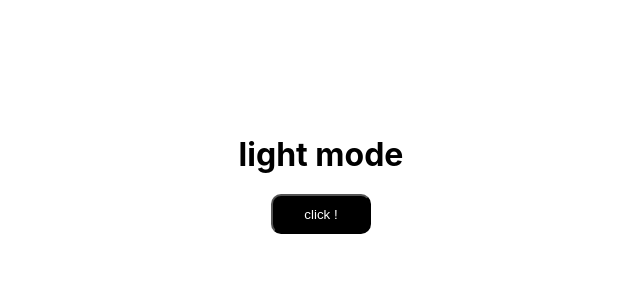
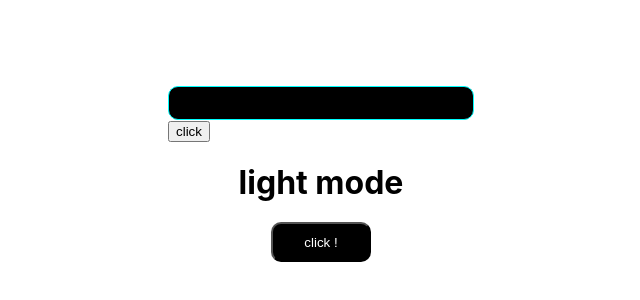
Before and after one commit to roshanpanda666/darkmode, a React (Create React App) app: page / in a window 1280 px wide. Shown: the part 226-526 px from the top of the page, without its empty margins (319-959 px from the left). Built offline with nearby package versions, Linux system fonts and the light colour scheme.

Commit message:
commiting

```diff
--- a/src/App.css
+++ b/src/App.css
@@ -72,3 +72,6 @@ box-shadow: 1px 9px 16px -4px rgba(0,242,255,1);
   font-weight: 900;
   transition-duration: 1s;
 }
+.titleC{
+  color: cyan;
+}
--- a/src/App.js
+++ b/src/App.js
@@ -1,4 +1,5 @@
 import React,{ useState } from 'react';
+import FormsInputs from './components/formsInputs';
 import './App.css';
 
 function App() {
@@ -20,10 +21,11 @@ function App() {
 
     <div>
       <div className={light}>
-
+        <FormsInputs></FormsInputs>
         <h1 className={txt}>{lighttxt}</h1>
         <button className={lightModeButton} onClick={dark}>click !</button>
         <div className={game}>
+
         <br></br>enjoy the gaming experience more with Dark mode
         </div>
       </div>
--- /dev/null
+++ b/src/components/FormStyle.css
@@ -0,0 +1,8 @@
+.TxtForm{
+    height: 30px;
+    width: 300px;
+    background-color: black;
+    color: white;
+    border-radius: 10px;
+    border: 1px solid cyan;
+}
--- /dev/null
+++ b/src/components/formsInputs.js
@@ -0,0 +1,32 @@
+import React from 'react'
+import './FormStyle.css'
+import { useState } from 'react'
+export default function FormsInputs(props) {
+
+    const[title,seTtitle]=useState('')
+
+    const changeEvent=(event)=>{
+
+        console.log(event.target.value)
+        seTtitle(event.target.value)
+    }
+
+    const onSubmit=(event)=>{
+        event.preventDefault()
+        alert(title)
+
+    }
+
+
+  return (
+    <div>
+      <form onSubmit={onSubmit} className="fathercont" >
+        <input type="text" className='TxtForm' onChange={changeEvent}/>
+        <div className="titleC">
+            {title}
+        </div>
+        <button type='submit'>click</button>
+      </form>
+    </div>
+  )
+}
```
